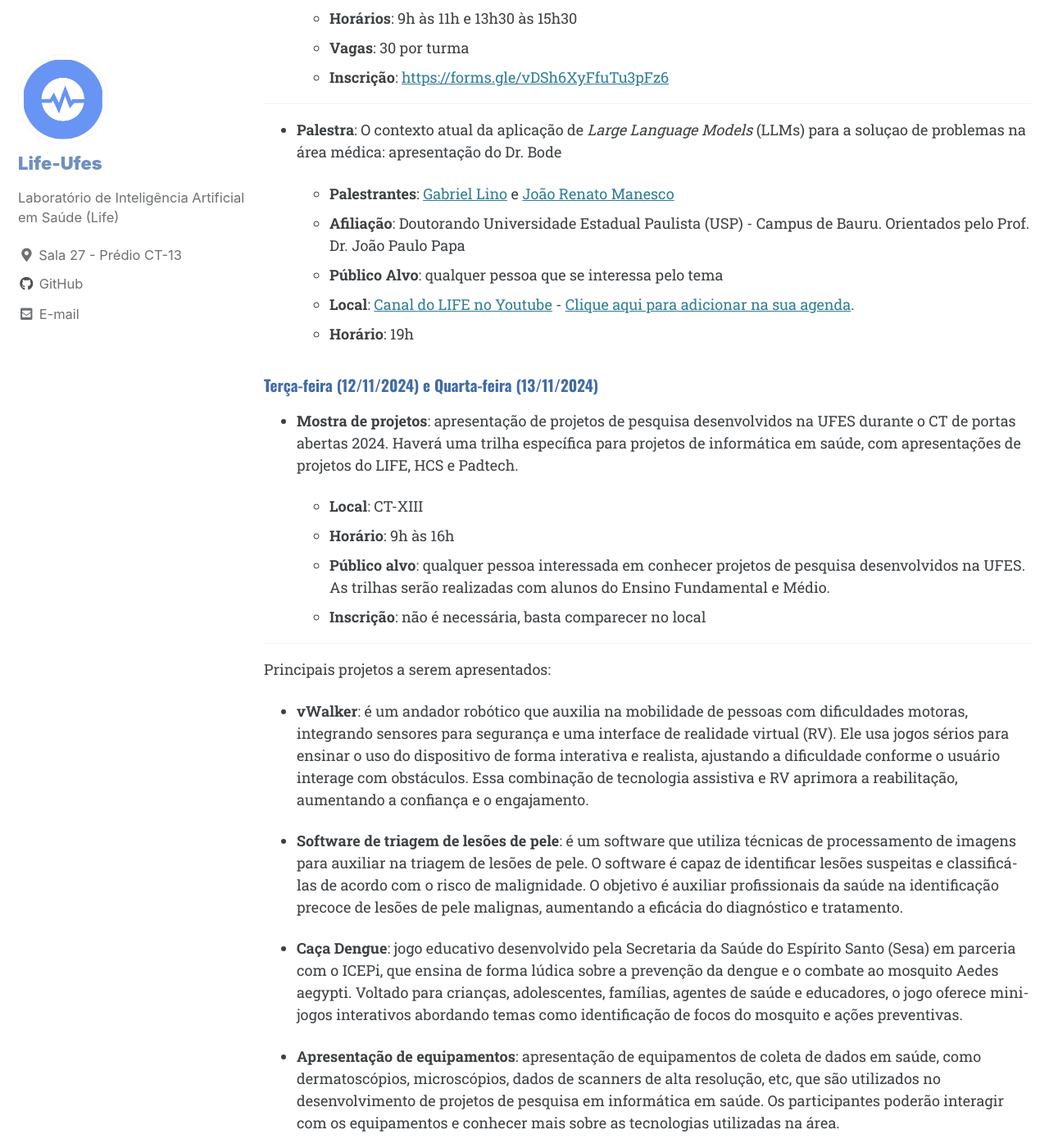
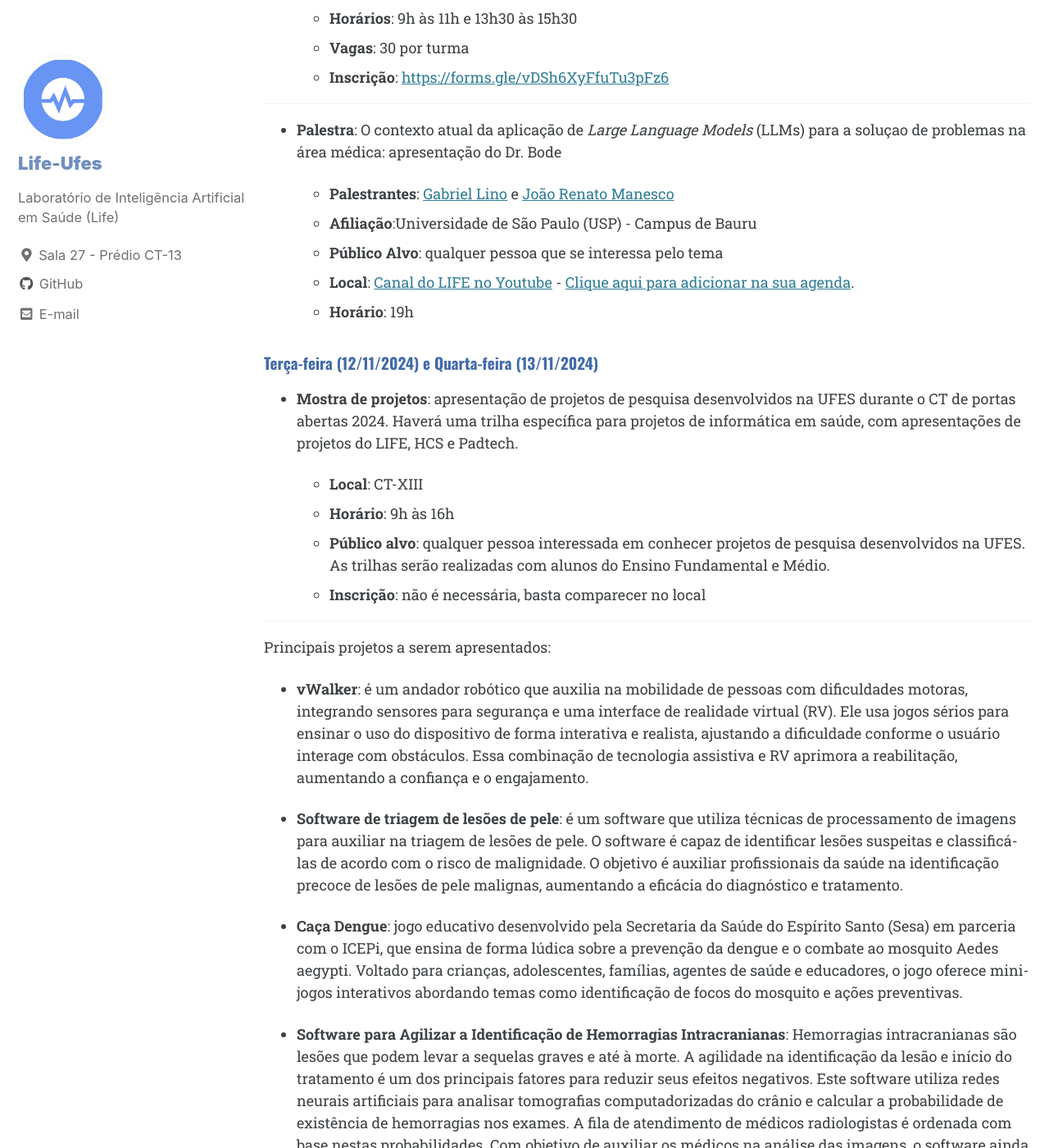
Before and after one commit to life-ufes/site, a Jekyll site: the page built from _pages/semana.md, in a window 1280 px wide and 1400 px high, scrolled down 1588 px. Shown: the whole window at 82% size. Built offline with Jekyll 4.4.1, drawn with Linux system fonts in a browser that asks for light colours; cached includes are drawn as plain includes; some of the changed text lies outside the part shown.

Commit message:
incluindo mais projetos

```diff
--- a/_pages/semana.md
+++ b/_pages/semana.md
@@ -32,7 +32,7 @@ ____
 - **Palestra**: O contexto atual da aplicação de *Large Language Models* (LLMs) para a soluçao de problemas na área médica: apresentação do Dr. Bode
 
   - **Palestrantes**: [Gabriel Lino](https://www.linkedin.com/in/gabriel-lino-garcia-499266183/) e [João Renato Manesco](https://www.linkedin.com/in/joao-renato/)
-  - **Afiliação**: Doutorando Universidade Estadual Paulista (USP) - Campus de Bauru. Orientados pelo Prof. Dr. João Paulo Papa
+  - **Afiliação**:Universidade de São Paulo (USP) - Campus de Bauru
   - **Público Alvo**: qualquer pessoa que se interessa pelo tema
   - **Local**: [Canal do LIFE no Youtube](https://www.youtube.com/@life-ufes) - [Clique aqui para adicionar na sua agenda](https://calendar.google.com/calendar/event?action=TEMPLATE&amp;tmeid=M3ZrdHAxMjVhNW1yZDFkdGVlNW11ZDF1cjkgbGlmZUBpbmYudWZlcy5icg&amp;tmsrc=life%40inf.ufes.br).
   - **Horário**: 19h
@@ -56,6 +56,8 @@ Principais projetos a serem apresentados:
 
 - **Caça Dengue**: jogo educativo desenvolvido pela Secretaria da Saúde do Espírito Santo (Sesa) em parceria com o ICEPi, que ensina de forma lúdica sobre a prevenção da dengue e o combate ao mosquito Aedes aegypti. Voltado para crianças, adolescentes, famílias, agentes de saúde e educadores, o jogo oferece mini-jogos interativos abordando temas como identificação de focos do mosquito e ações preventivas.
 
+- **Software para Agilizar a Identificação de Hemorragias Intracranianas**: Hemorragias intracranianas são lesões  que podem levar a sequelas graves e até à morte. A agilidade na identificação da lesão e início do tratamento é um dos principais fatores para reduzir seus efeitos negativos. Este software utiliza redes neurais artificiais para analisar  tomografias computadorizadas do crânio e calcular a probabilidade de existência de hemorragias nos exames. A fila de atendimento de médicos radiologistas é ordenada com base nestas probabilidades. Com objetivo de auxiliar os médicos na análise das imagens, o software ainda destaca as regiões com indícios de sangramento.
+
 - **Apresentação de equipamentos**: apresentação de equipamentos de coleta de dados em saúde, como dermatoscópios, microscópios, dados de scanners de alta resolução, etc, que são utilizados no desenvolvimento de projetos de pesquisa em informática em saúde. Os participantes poderão interagir com os equipamentos e conhecer mais sobre as tecnologias utilizadas na área.
 
 
```
Also changed, not shown: other parts of _pages/semana.md (+1 -1 lines).
